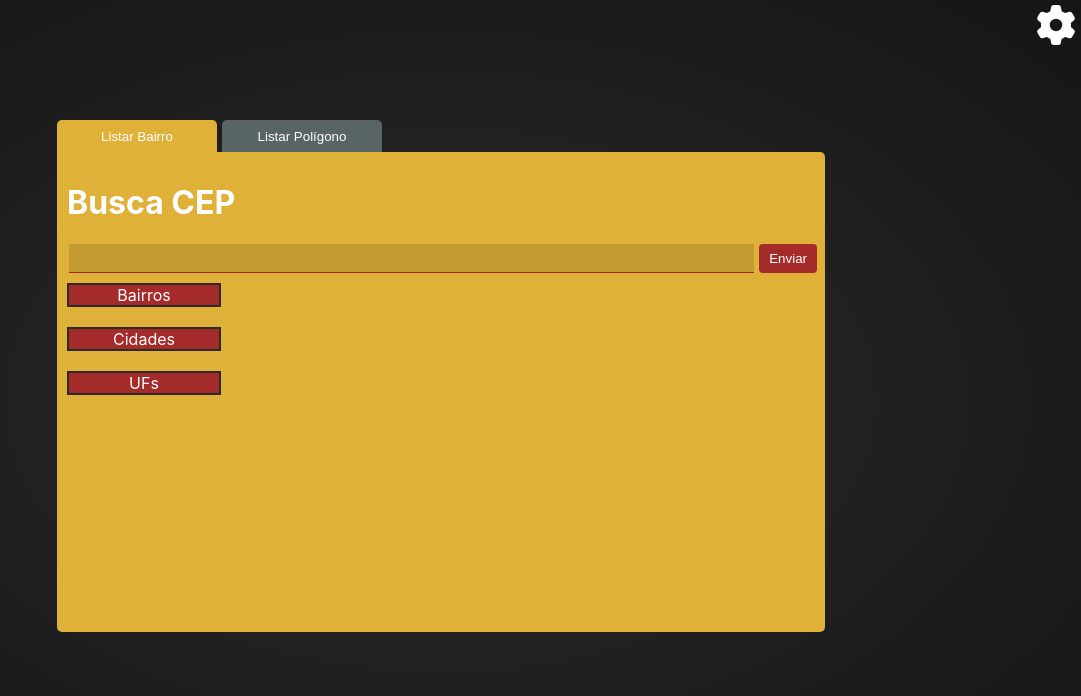
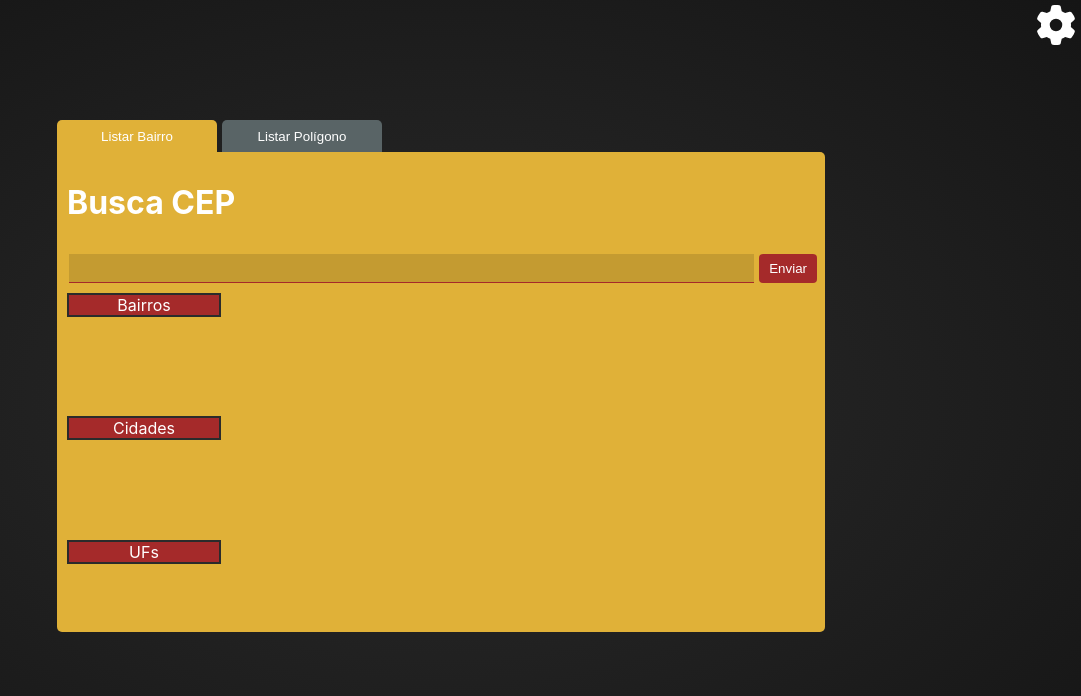
Before and after one commit to RuanSousa25/ler-cep, a React (Create React App) app: page / in a window 1280 px wide. Shown: the top 696 px of the page, without its empty margins (199-1280 px from the left). Built offline with nearby package versions, Linux system fonts and the light colour scheme.

Commit message:
melhoria de exibição de regiões

```diff
--- a/public/index.html
+++ b/public/index.html
@@ -10,7 +10,11 @@
     />
     <link rel="manifest" href="%PUBLIC_URL%/manifest.json" />
     <title>React App</title>
-    <style></style>
+    <style>
+      body {
+        background: radial-gradient(#2b2b2b, #151515);
+      }
+    </style>
   </head>
   <body>
     <noscript>You need to enable JavaScript to run this app.</noscript>
--- a/src/App.css
+++ b/src/App.css
@@ -2,7 +2,6 @@
   box-sizing: border-box;
   width: 100vw;
   height: 100vh;
-  background: radial-gradient(#2b2b2b, #151515);
   display: flex;
   flex-direction: column;
   justify-content: center;
--- a/src/components/CepIdentifier/CepIdentifier.css
+++ b/src/components/CepIdentifier/CepIdentifier.css
@@ -1,3 +1,8 @@
+.cep-identifier {
+  display: flex;
+  flex-direction: column;
+  height: 100%;
+}
 .input-space {
   box-sizing: border-box;
   display: flex;
@@ -35,10 +40,12 @@ table {
   flex-direction: column;
   justify-content: space-between;
   gap: 20px;
+  flex: 1;
 }
 .result-space {
   display: flex;
   flex-direction: column;
+  height: 25%;
 }
 .result-label {
   background-color: brown;
--- a/src/components/CepIdentifier/CepIdentifier.jsx
+++ b/src/components/CepIdentifier/CepIdentifier.jsx
@@ -20,7 +20,7 @@ export default function CepIdentifier() {
     setRegionData(findCepRange(inputedCeps.split(",")));
   }
   return (
-    <div>
+    <div className="cep-identifier">
       <h1>Busca CEP</h1>
       <div className="input-space">
         <input
@@ -40,25 +40,28 @@ export default function CepIdentifier() {
         <span className="result-space">
           <span className="result-label">Bairros</span>
           <span className="result-list">
-            {regionData.neighbours.map((neighour) => (
+            {/* {regionData.neighbours.map((neighour) => (
               <p>{neighour}</p>
-            ))}
+            ))} */}
+            {regionData.neighbours.join(", ")}
           </span>
         </span>
         <span className="result-space">
           <span className="result-label">Cidades</span>
           <span className="result-list">
-            {regionData.cities.map((city) => (
+            {/* {regionData.cities.map((city) => (
               <p>{city}</p>
-            ))}
+            ))} */}
+            {regionData.cities.join(", ")}
           </span>
         </span>
         <span className="result-space">
           <span className="result-label">UFs</span>
           <span className="result-list">
-            {regionData.uf.map((state) => (
+            {/* {regionData.uf.map((state) => (
               <p>{state}</p>
-            ))}
+            ))} */}
+            {regionData.uf.join(", ")}
           </span>
         </span>
       </div>
```
